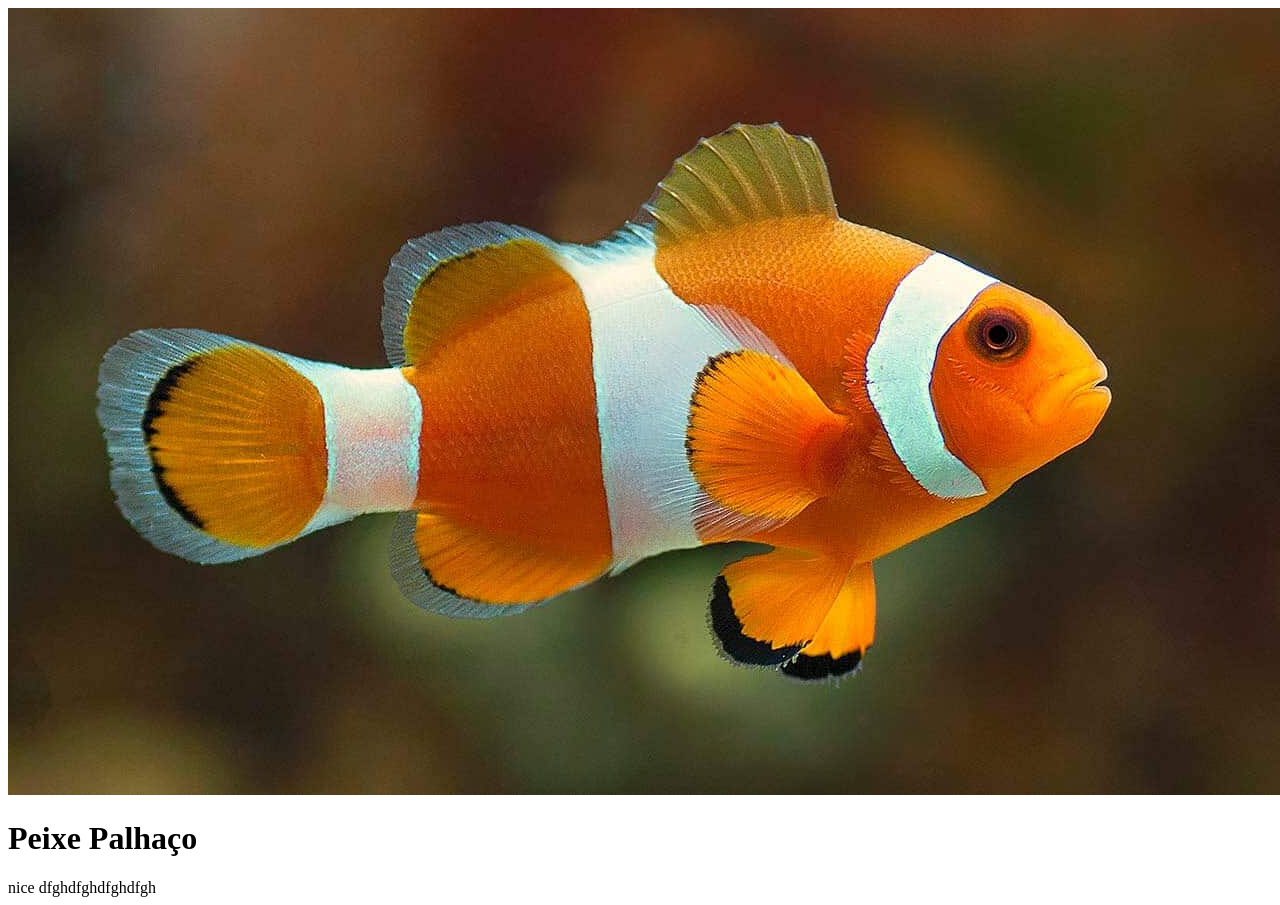
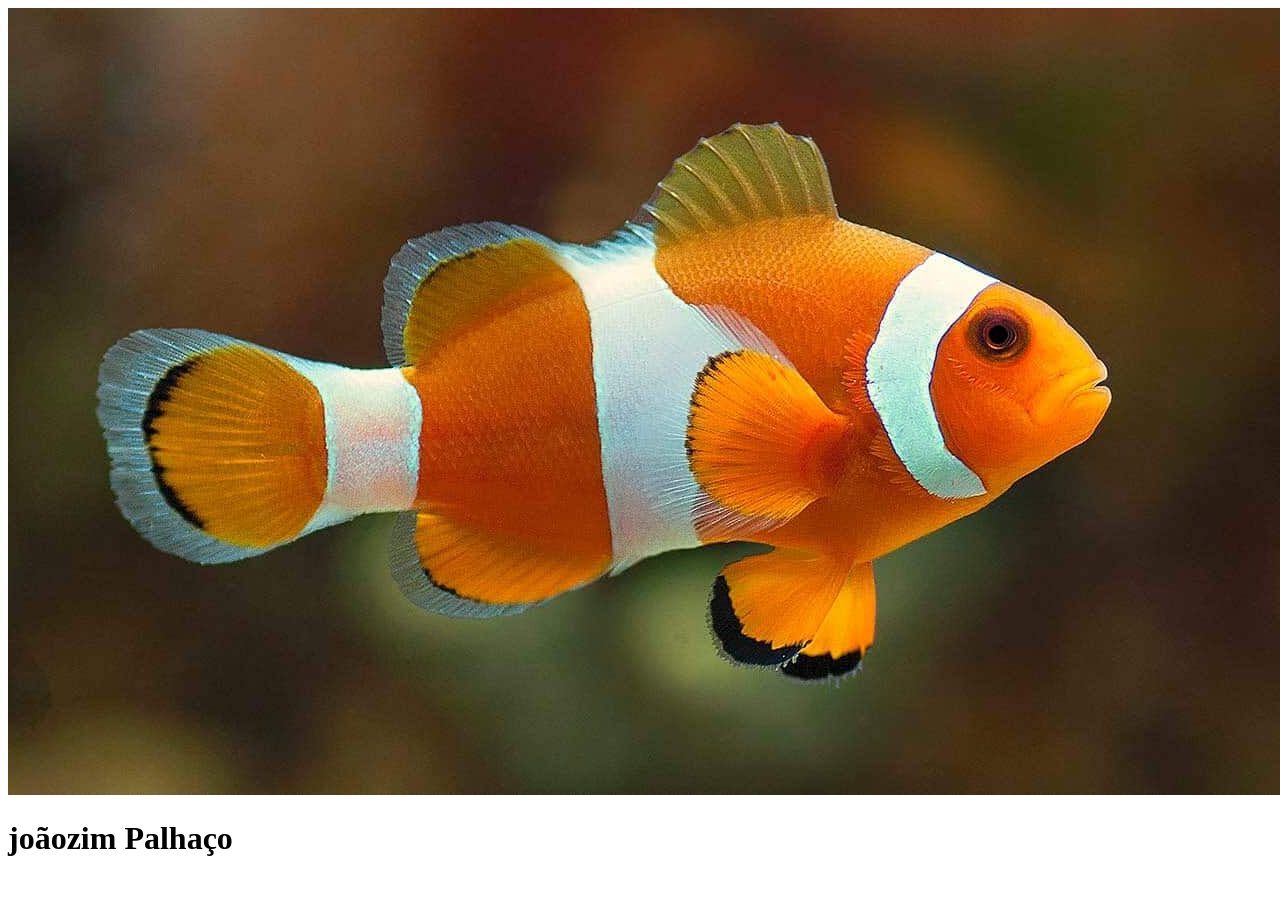
Before and after one commit to Jorgewagner161806/eu, a plain HTML site: page index.html in a window 1280 px wide. After the commit the page ends 879 px from the top, so only its background shows below. Drawn offline with Linux system fonts and the light colour scheme.

Commit message:
mod "joãozim"

```diff
--- a/index.html
+++ b/index.html
@@ -14,9 +14,10 @@
 
  <img src="peixe.jpg" alt="peixe">
 
- <h1>Peixe Palhaço</h1>
-nice
+   <div class="titulo"><h1>
+       joãozim Palhaço
+   </h1></div>
 
-    dfghdfghdfghdfgh
+
 </body>
 </html>
```
Also changed, not shown: como assim eu/index.html (line endings or trailing spaces).
